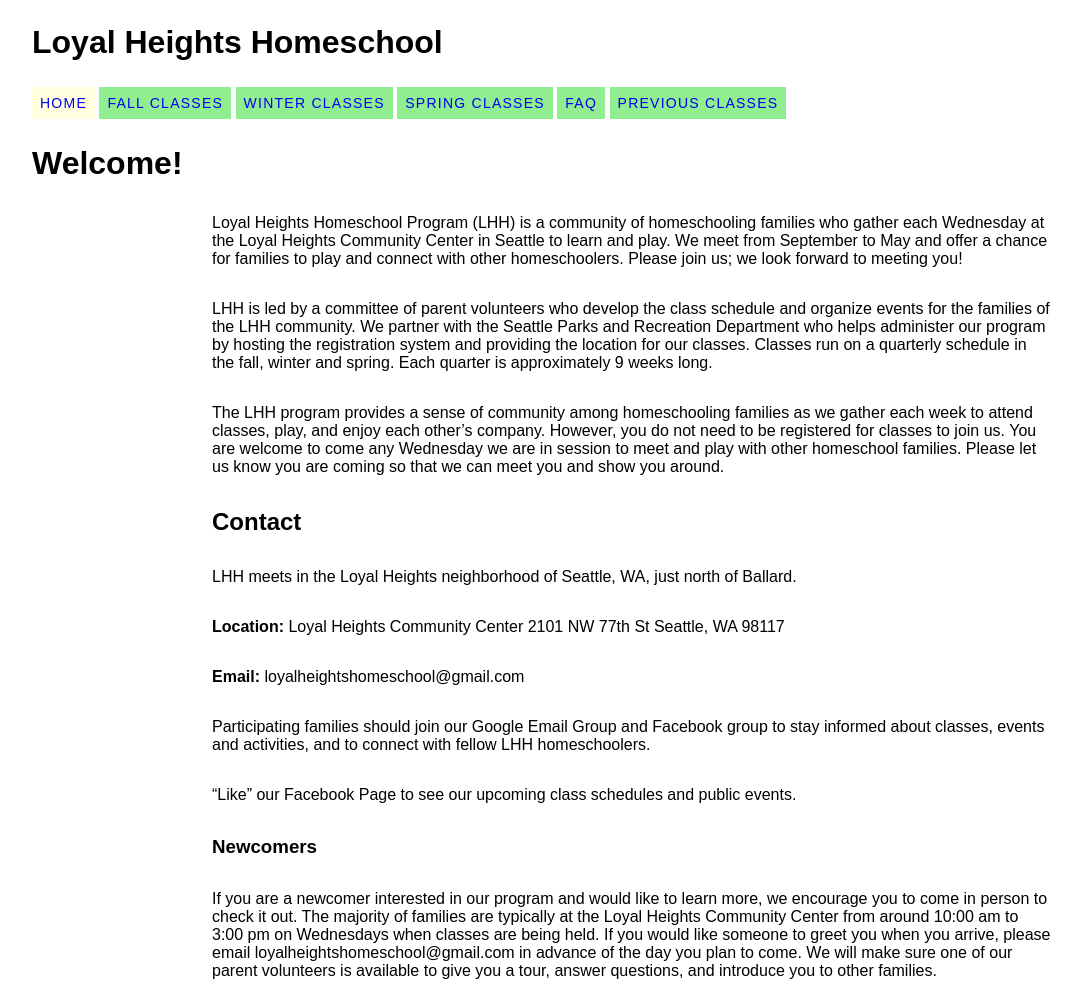
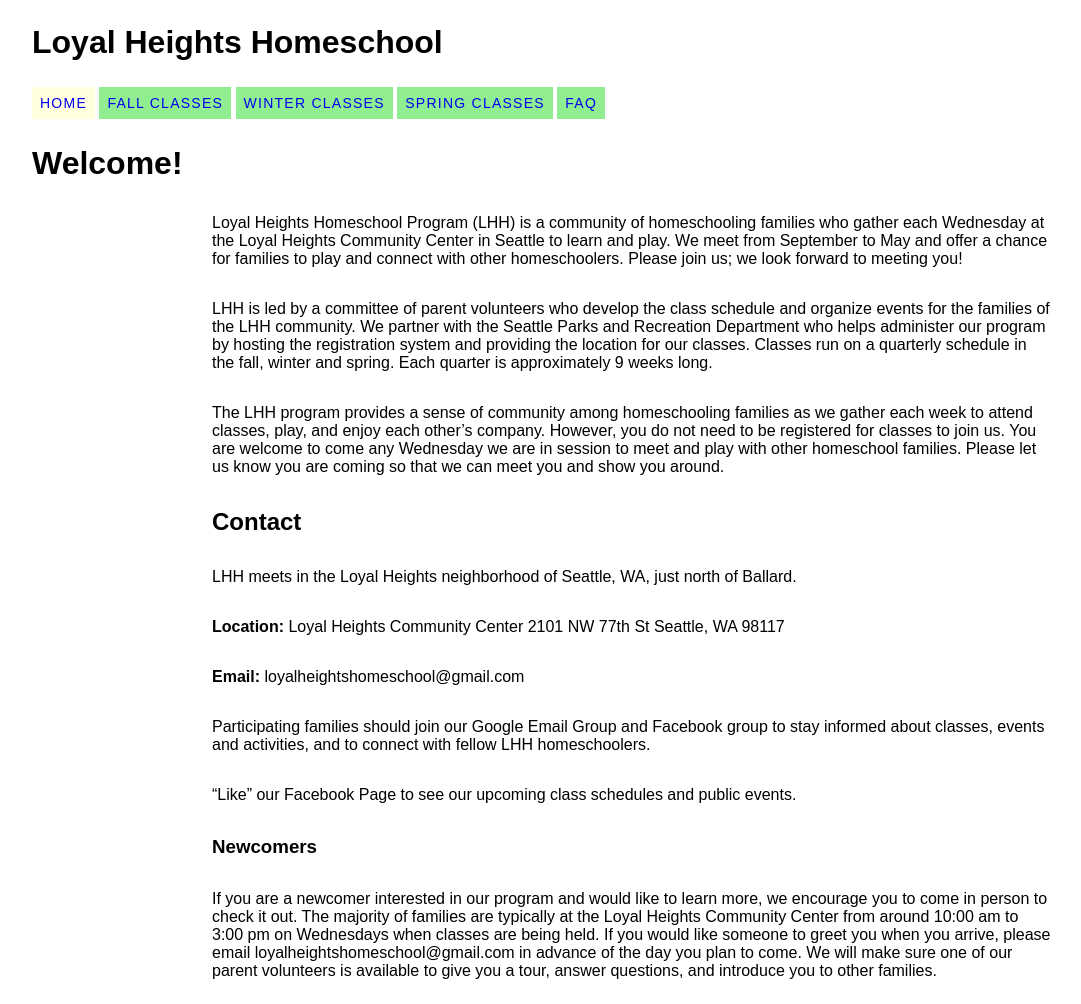
Before and after one commit to loyalheightshomeschool/loyalheightshomeschool.github.io, a Jekyll site: the page built from index.md, in a window 1280 px wide. Shown: the whole page, without its empty margins (8-1089 px from the left). Built offline with Jekyll 4.4.1, drawn with Linux system fonts in a browser that asks for light colours.

Commit message:
Update navigation.yml

```diff
--- a/_data/navigation.yml
+++ b/_data/navigation.yml
@@ -8,5 +8,3 @@
   link: /quarters/2025-spring.html
 - name: FAQ
   link: /faq.html
-- name: Previous Classes
-  link: /previous-classes.html
```
